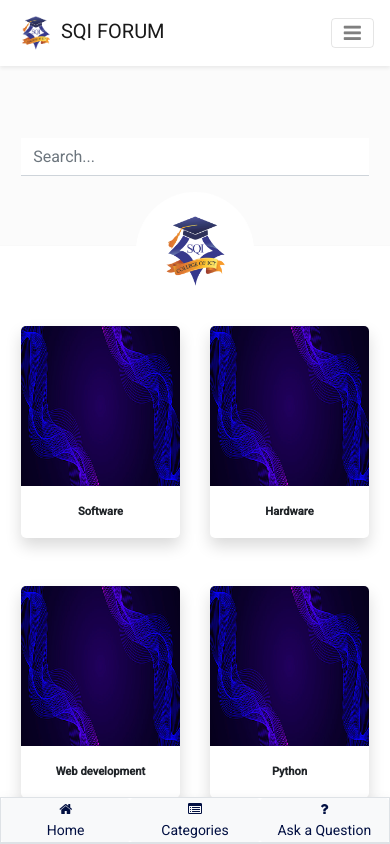
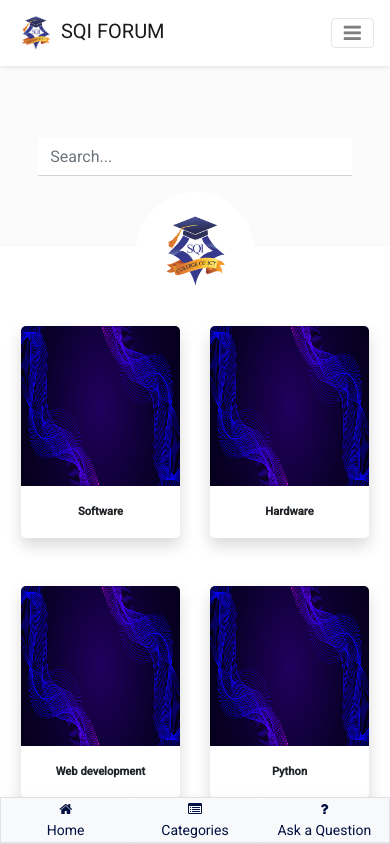
Before and after one commit to ToluwanimiO/SQI_Forum, an Angular app: page /home in a window 390 px wide. Both pictures are taken after a click on the button "Categories". Shown: the top 844 px of the page. Built offline with nearby package versions, Linux system fonts and the light colour scheme; no server answers.

Commit message:
made some changes on responsiveness

```diff
--- a/src/app/categories/categories.component.html
+++ b/src/app/categories/categories.component.html
@@ -3,11 +3,10 @@
 <div class="container mt-2 p-1 p-md-3">
   <app-navbar></app-navbar>
   <div class="row mt-n4">
-    <!-- <form action=""> -->
-    <div class="col-11 d-lg-none mx-auto form-group">
+
+    <div class="col-10 d-lg-none mx-auto form-group">
       <input type="text" class="form-control" placeholder="Search...">
     </div>
-    <!-- </form> -->
 
     <div class="p-4 bg-white text-center mx-auto rounded-circle topImg">
         <img src="../../assets/sqicollege.png" width="70px" alt="SQI">
--- a/src/app/home/home.component.html
+++ b/src/app/home/home.component.html
@@ -3,7 +3,7 @@
   <div class="container p-md-5 p-4 bg-white">
     <app-navbar></app-navbar>
   <div class="row">
-    <div class="col-lg-9 col-md-7 rounded border p-4">
+    <div class="col-xl-9 col-lg-8 col-md-7 rounded border p-4">
       <div *ngFor="let item of isHomepageArray" class="clearfix p-2 m-2 border-bottom">
 
         <h5><a (click)="viewPostDetails(item.slug+'/'+item.id)" class="text-dark titleLink font-weight-bold">{{item.title}}</a></h5>
@@ -13,7 +13,7 @@
         <span class="fa fa-heart float-right mr-3">{{item.created |slice:0:10}}</span>
       </div>
     </div>
-    <div class="col-lg-3 col-md-5 d-none d-md-inline w-100 pr-0 row pl-5">
+    <div class="col-xl-3 col-lg-4 col-md-5 d-none d-md-inline w-100 pr-0 row pl-5">
       <div class="col-12  rounded border p-3">
         <h4 class="mb-4">Hello stranger!</h4>
         <p class="small mt-4 mb-4">
```
